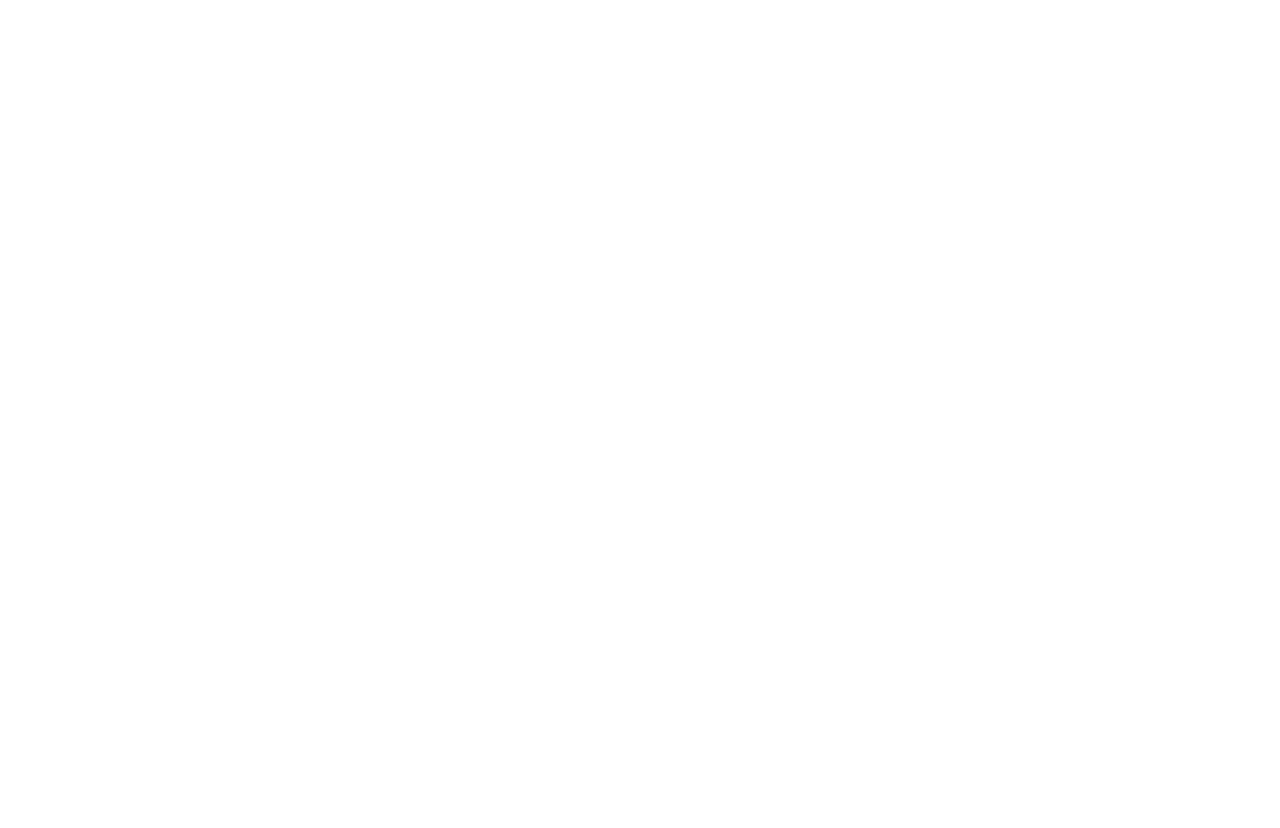
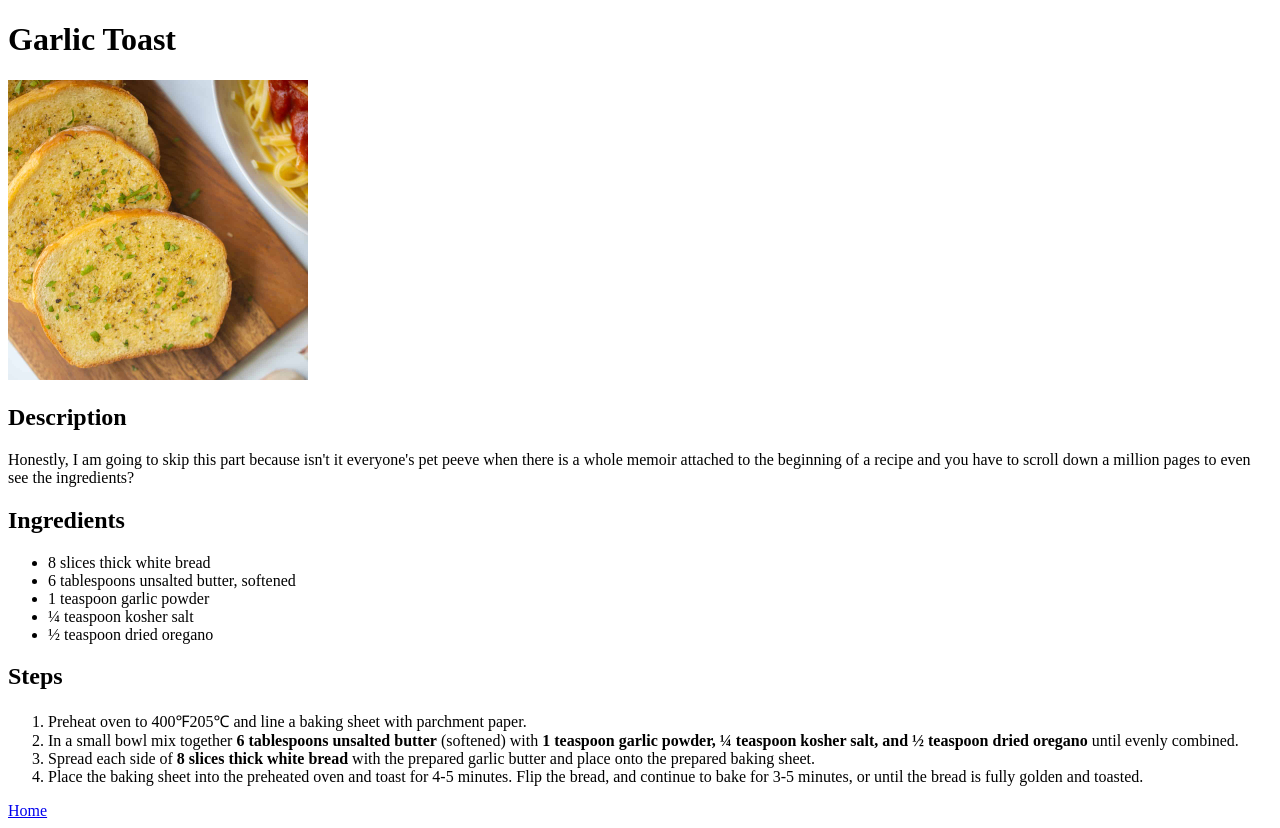
Before and after one commit to saintraq/odin-recipes, a plain HTML site: page garlictoast.html in a window 1280 px wide. Before the commit the page ends 800 px from the top, so only its background shows below. Drawn offline with Linux system fonts and the light colour scheme.

Commit message:
Add recipe and body content for Garlic Toast page

```diff
--- a/garlictoast.html
+++ b/garlictoast.html
@@ -0,0 +1,33 @@
+<!DOCTYPE html>
+<html lang="en">
+    <head>
+        <meta charset="utf-8">
+        <title>Garlic Toast Recipe</title>
+    </head>
+
+    <body>
+        <h1>Garlic Toast</h1>
+        <img src="./images/garlictoast.jpg" alt="picture of slices of garlic toast" height="300" width="300">
+
+        <h2>Description</h2>
+        <p>Honestly, I am going to skip this part because isn't it everyone's pet peeve when there is a whole memoir attached to the beginning of a recipe and you have to scroll down a million pages to even see the ingredients?</p>
+
+        <h2>Ingredients</h2>
+        <ul>
+            <li>8 slices thick white bread</li>
+            <li>6 tablespoons unsalted butter, softened</li>
+            <li>1 teaspoon garlic powder</li>
+            <li>¼ teaspoon kosher salt</li>
+            <li>½ teaspoon dried oregano</li>
+        </ul>
+
+        <h2>Steps</h2>
+        <ol>
+            <li>Preheat oven to 400℉205℃ and line a baking sheet with parchment paper.</li>
+            <li>In a small bowl mix together <b>6 tablespoons unsalted butter</b> (softened) with <b>1 teaspoon garlic powder, ¼ teaspoon kosher salt, and ½ teaspoon dried oregano</b> until evenly combined.</li>
+            <li>Spread each side of <b>8 slices thick white bread</b> with the prepared garlic butter and place onto the prepared baking sheet.</li>
+            <li>Place the baking sheet into the preheated oven and toast for 4-5 minutes. Flip the bread, and continue to bake for 3-5 minutes, or until the bread is fully golden and toasted.</li>
+        </ol>
+        <a href="index.html">Home</a>
+    </body>
+</html>
```
Also changed, not shown: index.html (+1 -1 lines), images/garlictoast.jpg (added).
